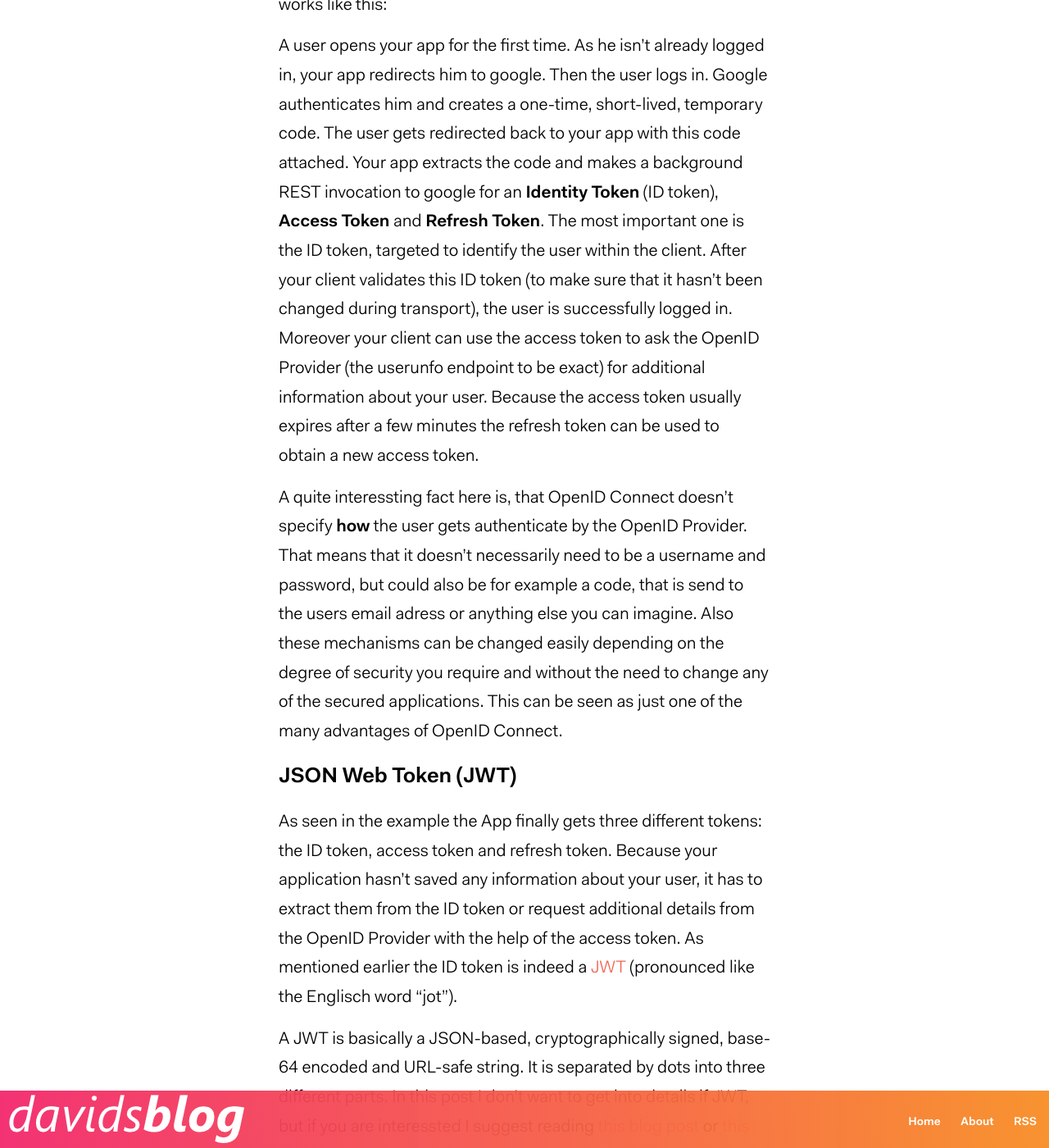
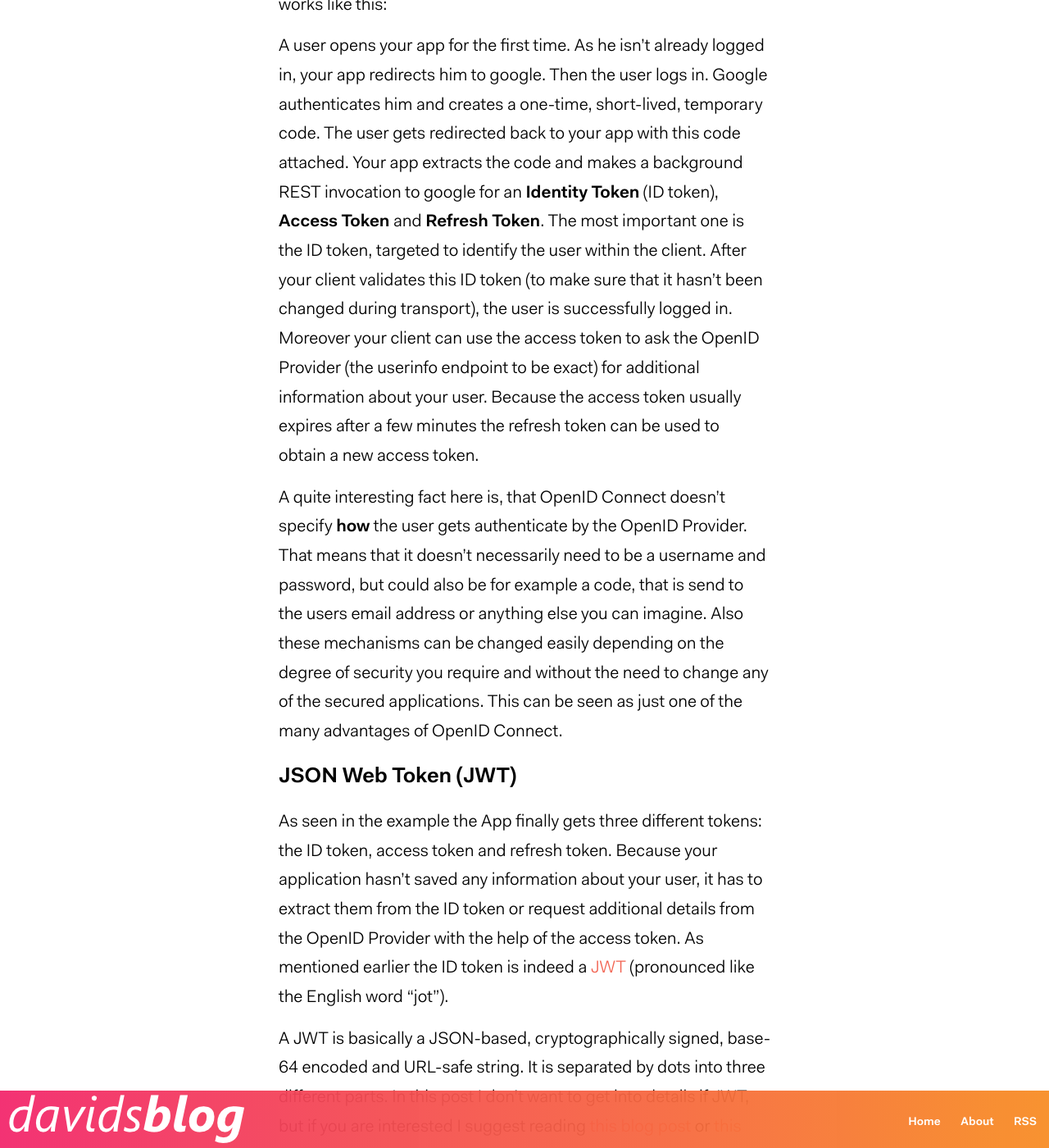
Before and after one commit to daklassen/daklassen.github.io, a Jekyll site: the page built from _posts/2017-04-04-OpenIDConnect.markdown, in a window 1280 px wide and 1400 px high, scrolled down 1883 px. Shown: the whole window at 82% size. Built offline with Jekyll 4.4.1, drawn with Linux system fonts in a browser that asks for light colours; comment, search, counter and statistics services are not loaded.

Commit message:
Correct typos.

```diff
--- a/_posts/2017-04-04-OpenIDConnect.markdown
+++ b/_posts/2017-04-04-OpenIDConnect.markdown
@@ -28,15 +28,15 @@
 
 In OIDC there are different ways (flows) to authenticate a user. The **Authorisation code flow** is the most commonly used one and works like this:
 
-A user opens your app for the first time. As he isn't already logged in, your app redirects him to google. Then the user logs in. Google authenticates him and creates a one-time, short-lived, temporary code. The user gets redirected back to your app with this code attached. Your app extracts the code and makes a background REST invocation to google for an **Identity Token** (ID token), **Access Token** and **Refresh Token**. The most important one is the ID token, targeted to identify the user within the client. After your client validates this ID token (to make sure that it hasn't been changed during transport), the user is successfully logged in. Moreover your client can use the access token to ask the OpenID Provider (the userunfo endpoint to be exact) for additional information about your user. Because the access token usually expires after a few minutes the refresh token can be used to obtain a new access token.
+A user opens your app for the first time. As he isn't already logged in, your app redirects him to google. Then the user logs in. Google authenticates him and creates a one-time, short-lived, temporary code. The user gets redirected back to your app with this code attached. Your app extracts the code and makes a background REST invocation to google for an **Identity Token** (ID token), **Access Token** and **Refresh Token**. The most important one is the ID token, targeted to identify the user within the client. After your client validates this ID token (to make sure that it hasn't been changed during transport), the user is successfully logged in. Moreover your client can use the access token to ask the OpenID Provider (the userinfo endpoint to be exact) for additional information about your user. Because the access token usually expires after a few minutes the refresh token can be used to obtain a new access token.
 
-A quite interessting fact here is, that OpenID Connect doesn't specify **how** the user gets authenticate by the OpenID Provider. That means that it doesn't necessarily need to be a username and password, but could also be for example a code, that is send to the users email adress or anything else you can imagine. Also these mechanisms can be changed easily depending on the degree of security you require and without the need to change any of the secured applications. This can be seen as just one of the many advantages of OpenID Connect.
+A quite interesting fact here is, that OpenID Connect doesn't specify **how** the user gets authenticate by the OpenID Provider. That means that it doesn't necessarily need to be a username and password, but could also be for example a code, that is send to the users email address or anything else you can imagine. Also these mechanisms can be changed easily depending on the degree of security you require and without the need to change any of the secured applications. This can be seen as just one of the many advantages of OpenID Connect.
 
 ### JSON Web Token (JWT)
 
-As seen in the example the App finally gets three different tokens: the ID token, access token and refresh token. Because your application hasn't saved any information about your user, it has to extract them from the ID token or request additional details from the OpenID Provider with the help of the access token. As mentioned earlier the ID token is indeed a [JWT](https://jwt.io/) (pronounced like the Englisch word "jot").
+As seen in the example the App finally gets three different tokens: the ID token, access token and refresh token. Because your application hasn't saved any information about your user, it has to extract them from the ID token or request additional details from the OpenID Provider with the help of the access token. As mentioned earlier the ID token is indeed a [JWT](https://jwt.io/) (pronounced like the English word "jot").
 
-A JWT is basically a JSON-based, cryptographically signed, base-64 encoded and URL-safe string. It is separated by dots into three different parts. In this post I don't want to get into details if JWT, but if you are interessted I suggest reading [this blog post](https://medium.com/vandium-software/5-easy-steps-to-understanding-json-web-tokens-jwt-1164c0adfcec) or [this great talk](https://www.youtube.com/watch?v=67mezK3NzpU).
+A JWT is basically a JSON-based, cryptographically signed, base-64 encoded and URL-safe string. It is separated by dots into three different parts. In this post I don't want to get into details if JWT, but if you are interested I suggest reading [this blog post](https://medium.com/vandium-software/5-easy-steps-to-understanding-json-web-tokens-jwt-1164c0adfcec) or [this great talk](https://www.youtube.com/watch?v=67mezK3NzpU).
 
 >header.payload.signature
 
```
Also changed, not shown: other parts of _posts/2017-04-04-OpenIDConnect.markdown (+1 -1 lines).
